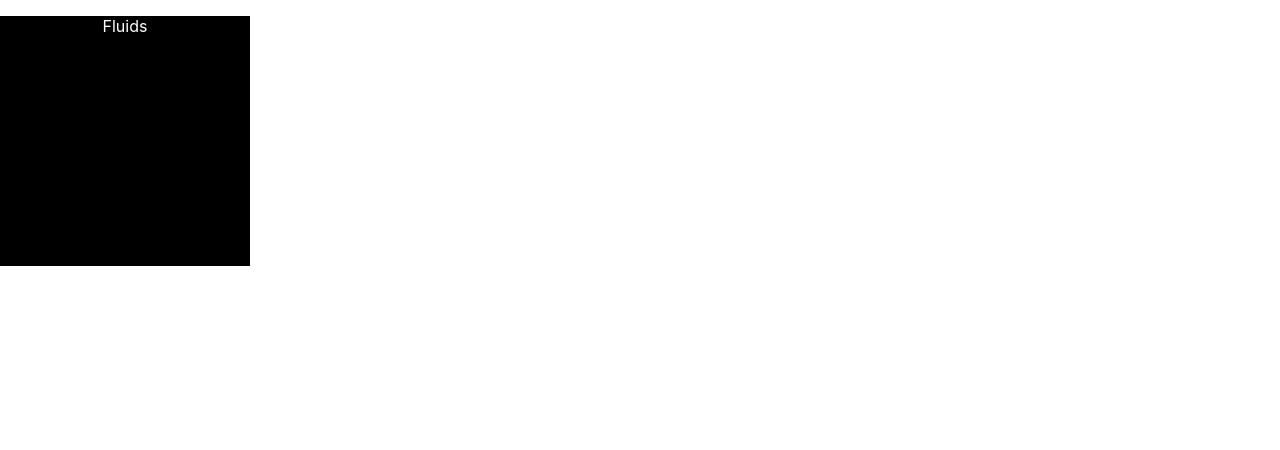
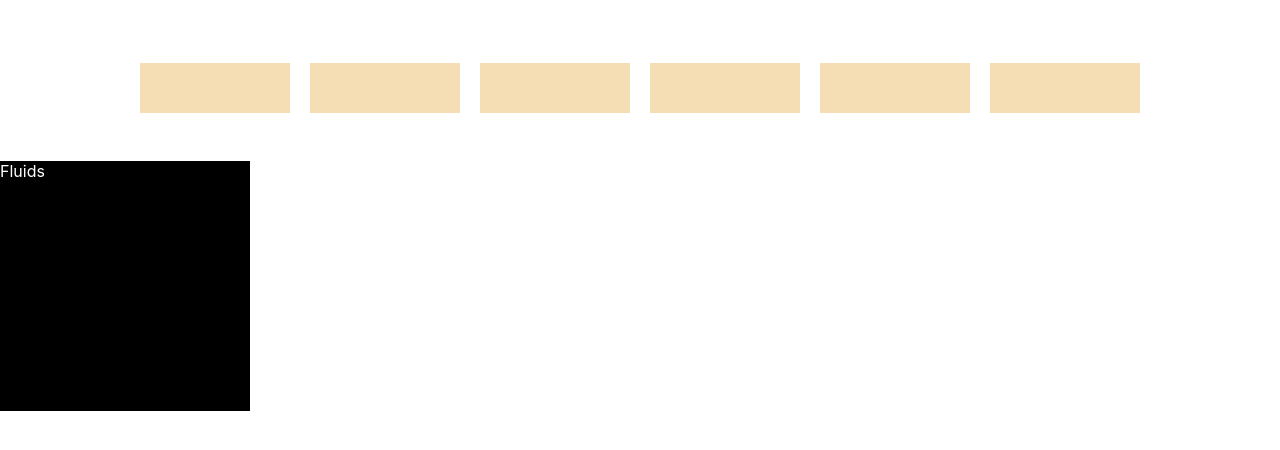
Before and after one commit to sehyeon97/Portfolio, a React (Create React App) app: page / in a window 1280 px wide. Shown: the top 450 px of the page. Built offline with nearby package versions, Linux system fonts and the light colour scheme.

Commit message:
added basic tabs

```diff
--- a/src/App.tsx
+++ b/src/App.tsx
@@ -1,11 +1,9 @@
 import './App.css';
-import Container from './component/Container';
+import Home from './page/HomePage';
 
 function App() {
   return (
-    <div className="App">
-      <Container canFlip={true} title="Fluids" text="this is my test box" textColor='white'/>
-    </div>
+    <Home />
   );
 }
 
--- a/src/component/Container.tsx
+++ b/src/component/Container.tsx
@@ -1,16 +1,32 @@
-import { useState } from "react";
+import { useEffect, useState } from "react";
 
 interface states {
     canFlip: boolean,
     title?: string,
     text?: string,
-    textColor?: string
+    textColor?: string,
+    width?: string,
+    height?: string,
+    backgroundColor?: string
 }
 
 const Container = (states: states) => {
+    const backgroundColor = states.backgroundColor ? states.backgroundColor : "black";
+    const width = states.width ? states.width : "250px";
+    const height = states.height ? states.height : "250px";
+
     const [flipped, setFlipped] = useState(false);
-    const [myBGColor, setMyBGColor] = useState("black");
-    const [text, setText] = useState(states.title);
+    const [myBGColor, setMyBGColor] = useState(backgroundColor);
+
+    // By default, text is displayed, not title
+    const [text, setText] = useState(states.text);
+
+    // on component mount (first render), if flashcard, title is displayed.
+    useEffect(() => {
+        if (states.canFlip) {
+            setText(states.title);
+        }
+    }, [states.canFlip, states.title]);
 
     const onClickContainer = () => {
         if (states.canFlip) {
@@ -28,8 +44,8 @@ const Container = (states: states) => {
 
     const CustomStyle = {
         backgroundColor: myBGColor,
-        width: "250px",
-        height: "250px",
+        width: width,
+        height: height,
     }
 
     return (
--- /dev/null
+++ b/src/component/Tab.tsx
@@ -0,0 +1,28 @@
+import Container from "./Container";
+
+interface TabSettings {
+    numberOfTabs: number,
+    width?: string,
+}
+
+const Tab = (settings: TabSettings) => {
+    let tabContainer = [];
+    for (let i = 0; i < settings.numberOfTabs; i++) {
+        tabContainer[i] = <Container canFlip={false} width="150px" height="50px" backgroundColor="wheat"/>
+    }
+
+    const TabStyles = {
+        display: "flex",
+        justifyContent: "center"
+    }
+
+    return (
+        <div style={TabStyles}>
+            {tabContainer.map(tab => (
+                <h1 style={{padding: "10px"}}>{tab}</h1>
+            ))}
+        </div>
+    );
+}
+
+export default Tab;
--- /dev/null
+++ b/src/page/HomePage.tsx
@@ -0,0 +1,15 @@
+import Container from "../component/Container";
+import Tab from "../component/Tab";
+
+const HomePage = () => {
+    return (
+        <div>
+            <div>
+                <Tab numberOfTabs={6}/>
+            </div>
+            <Container canFlip={true} title="Fluids" text="this is my test box" textColor='white'/>
+        </div>
+    );
+}
+
+export default HomePage;
```
